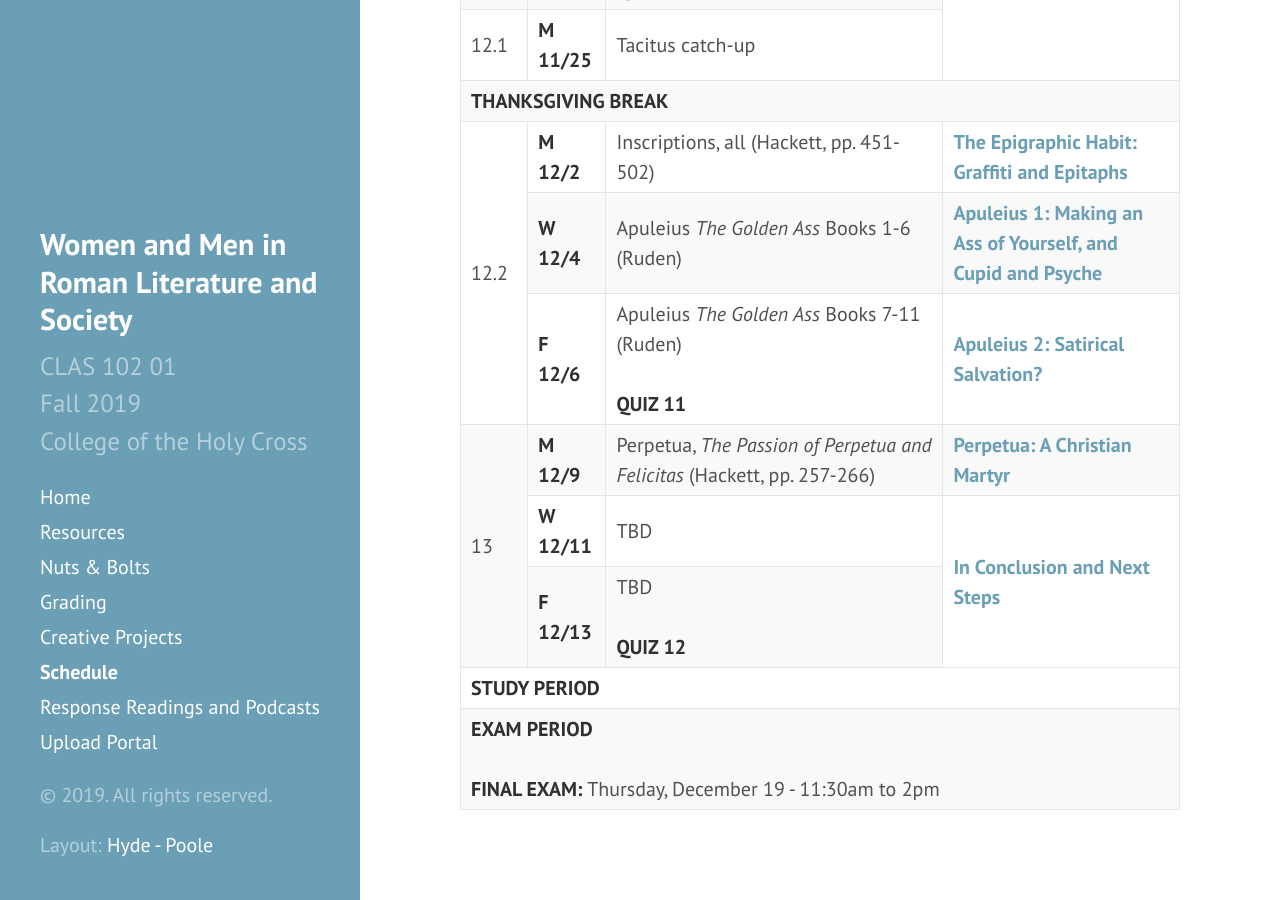
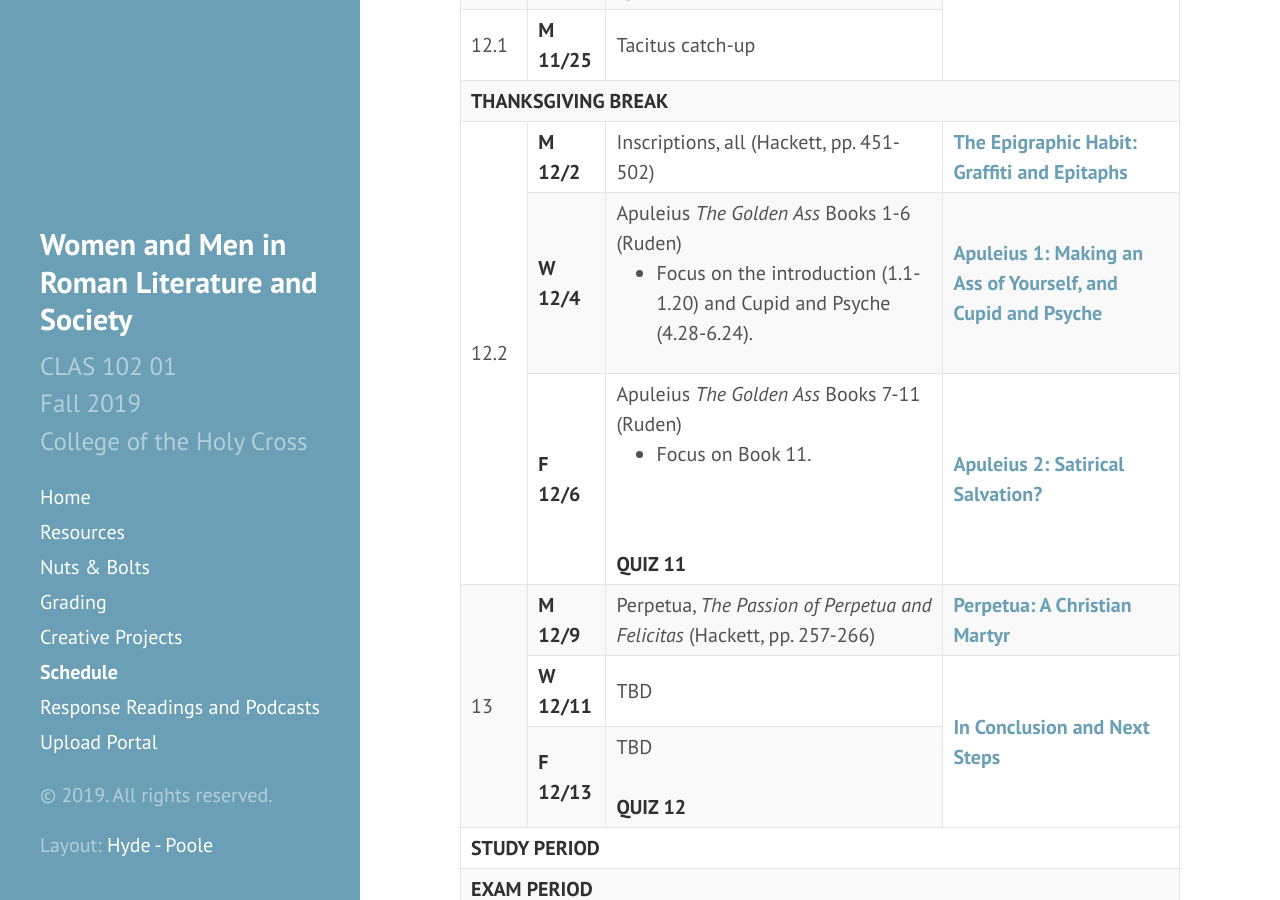
Before and after one commit to DLibatique/CLAS102-F19, a Jekyll site: the page built from _pages/6-schedule.md, in a window 1280 px wide and 900 px high, scrolled down 4185 px. Built offline with Jekyll 4.4.1, drawn with Linux system fonts in a browser that asks for light colours.

Commit message:
added passage focuses

```diff
--- a/_pages/6-schedule.md
+++ b/_pages/6-schedule.md
@@ -327,13 +327,14 @@ All assignments listed below should be completed by the date on which they’re
 
         <tr>
             <td><strong>W 12/4</strong></td>
-            <td>Apuleius <em>The Golden Ass</em> Books 1-6 (Ruden)</td>
+            <td>Apuleius <em>The Golden Ass</em> Books 1-6 (Ruden)
+            <br><ul><li>Focus on the introduction (1.1-1.20) and Cupid and Psyche (4.28-6.24).</li></ul></td>
             <td><a href="https://docs.google.com/presentation/d/1sto2os63xp8uDxBxvcsF8MRm341ozsUFwbXbs--gLHs/edit?usp=sharing"><strong>Apuleius 1: Making an Ass of Yourself, and Cupid and Psyche</strong></a></td>
         </tr>
 
         <tr>
             <td><strong>F 12/6</strong></td>
-            <td>Apuleius <em>The Golden Ass</em> Books 7-11 (Ruden)<br><br><strong>QUIZ 11</strong></td>
+            <td>Apuleius <em>The Golden Ass</em> Books 7-11 (Ruden)<br><ul><li>Focus on Book 11.</li></ul><br><br><strong>QUIZ 11</strong></td>
             <td><a href="https://docs.google.com/presentation/d/1sto2os63xp8uDxBxvcsF8MRm341ozsUFwbXbs--gLHs/edit?usp=sharing"><strong>Apuleius 2: Satirical Salvation?</strong></a></td>
         </tr>
 
```
